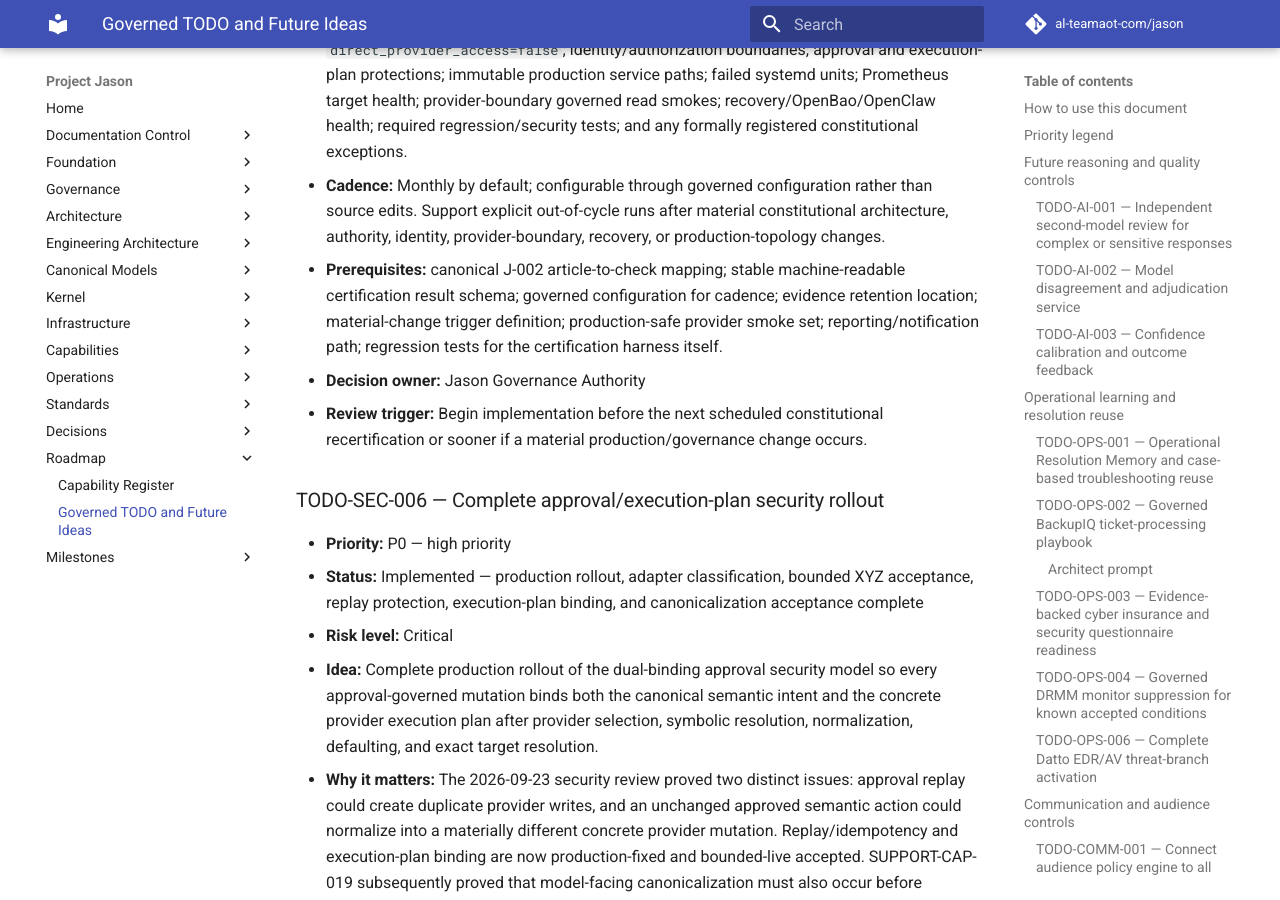
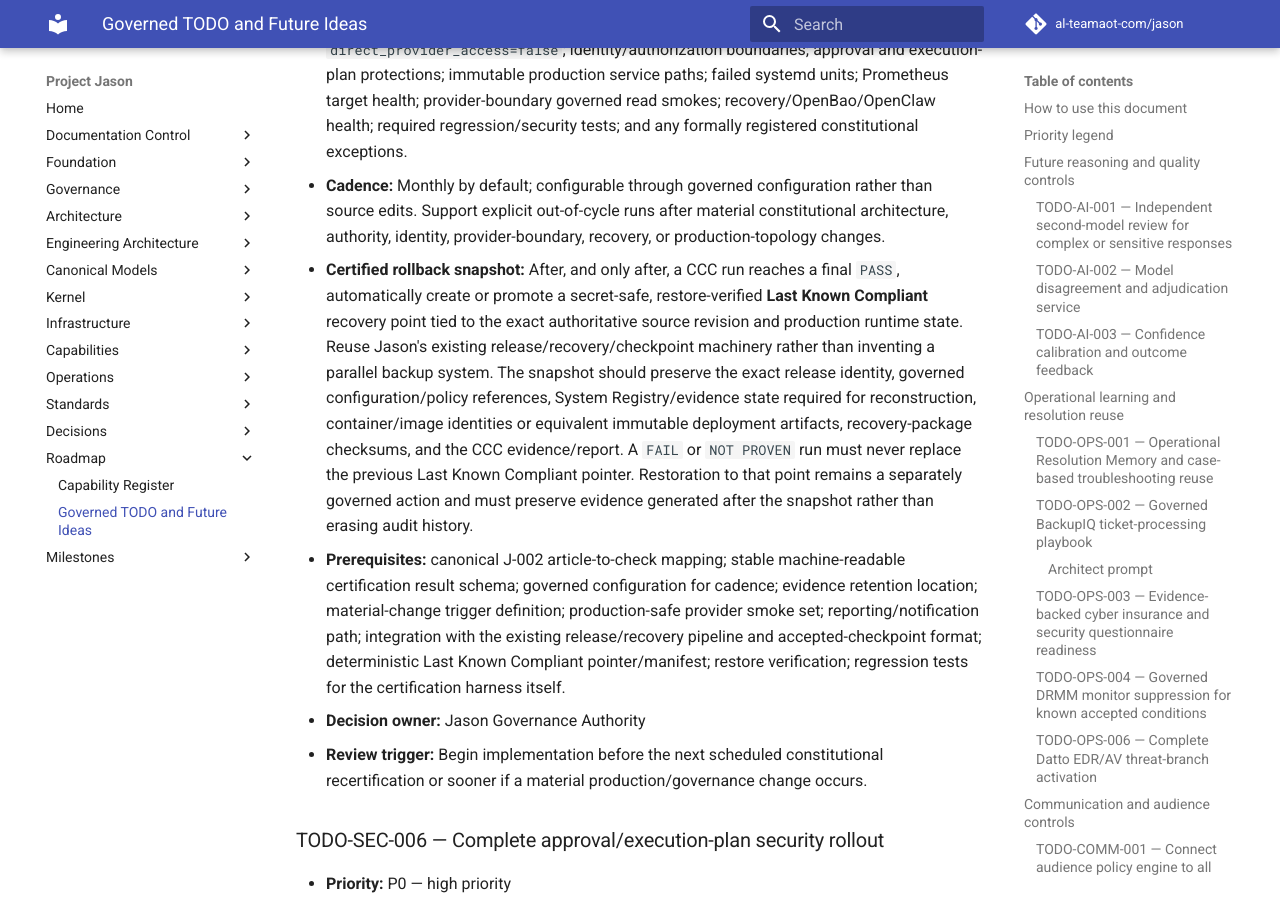
Before and after one commit to al-teamaot-com/jason, an MkDocs documentation site: the page built from docs/roadmaps/Project-Jason-TODO-and-Future-Ideas.md, in a window 1280 px wide and 900 px high, scrolled down 47832 px. Built offline with MkDocs 1.6.1 and Material for MkDocs 9.7.7, drawn with Linux system fonts in a browser that asks for light colours; comment, search, counter and statistics services are not loaded.

Commit message:
Add certified rollback snapshot to CCC backlog

```diff
--- a/docs/roadmaps/Project-Jason-TODO-and-Future-Ideas.md
+++ b/docs/roadmaps/Project-Jason-TODO-and-Future-Ideas.md
@@ -1124,7 +1124,8 @@ When complete, document the implementation, tests, capability changes, and remai
 - **Required design:** deterministic checks must produce explicit `PASS`, `FAIL`, or `NOT PROVEN` outcomes; AI may summarize or evaluate only requirements that cannot safely be reduced to deterministic assertions; AI must never override a deterministic failure or missing-evidence result into `PASS`; every run must retain the authoritative source revision, runtime revision, evidence package, check results, exceptions, and final certification status.
 - **Initial deterministic scope:** J-002 article evidence coverage; authoritative GitHub revision; System Registry consistency; Central Orchestrator authority; `direct_provider_access=false`; identity/authorization boundaries; approval and execution-plan protections; immutable production service paths; failed systemd units; Prometheus target health; provider-boundary governed read smokes; recovery/OpenBao/OpenClaw health; required regression/security tests; and any formally registered constitutional exceptions.
 - **Cadence:** Monthly by default; configurable through governed configuration rather than source edits. Support explicit out-of-cycle runs after material constitutional architecture, authority, identity, provider-boundary, recovery, or production-topology changes.
-- **Prerequisites:** canonical J-002 article-to-check mapping; stable machine-readable certification result schema; governed configuration for cadence; evidence retention location; material-change trigger definition; production-safe provider smoke set; reporting/notification path; regression tests for the certification harness itself.
+- **Certified rollback snapshot:** After, and only after, a CCC run reaches a final `PASS`, automatically create or promote a secret-safe, restore-verified **Last Known Compliant** recovery point tied to the exact authoritative source revision and production runtime state. Reuse Jason's existing release/recovery/checkpoint machinery rather than inventing a parallel backup system. The snapshot should preserve the exact release identity, governed configuration/policy references, System Registry/evidence state required for reconstruction, container/image identities or equivalent immutable deployment artifacts, recovery-package checksums, and the CCC evidence/report. A `FAIL` or `NOT PROVEN` run must never replace the previous Last Known Compliant pointer. Restoration to that point remains a separately governed action and must preserve evidence generated after the snapshot rather than erasing audit history.
+- **Prerequisites:** canonical J-002 article-to-check mapping; stable machine-readable certification result schema; governed configuration for cadence; evidence retention location; material-change trigger definition; production-safe provider smoke set; reporting/notification path; integration with the existing release/recovery pipeline and accepted-checkpoint format; deterministic Last Known Compliant pointer/manifest; restore verification; regression tests for the certification harness itself.
 - **Decision owner:** Jason Governance Authority
 - **Review trigger:** Begin implementation before the next scheduled constitutional recertification or sooner if a material production/governance change occurs.
 
```
